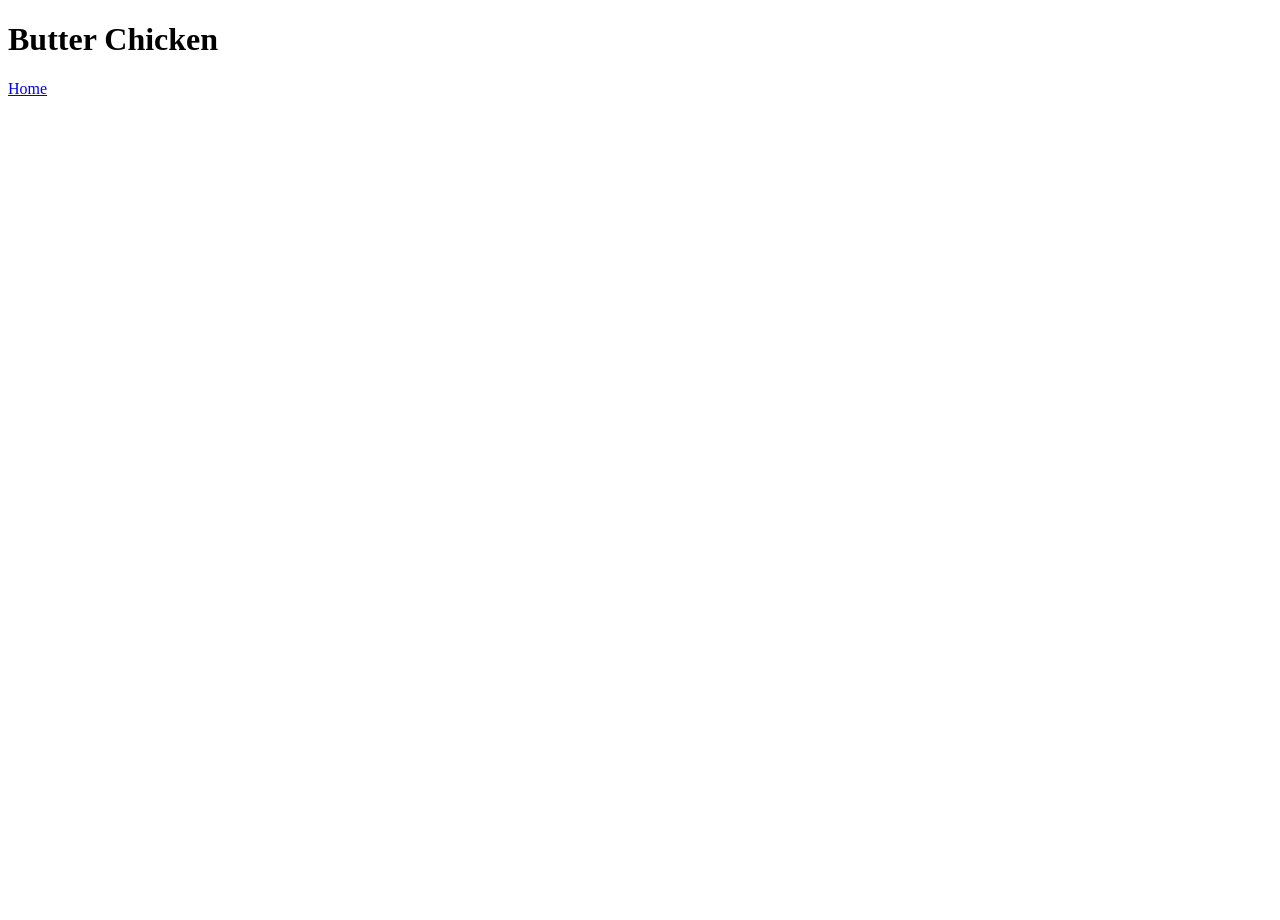
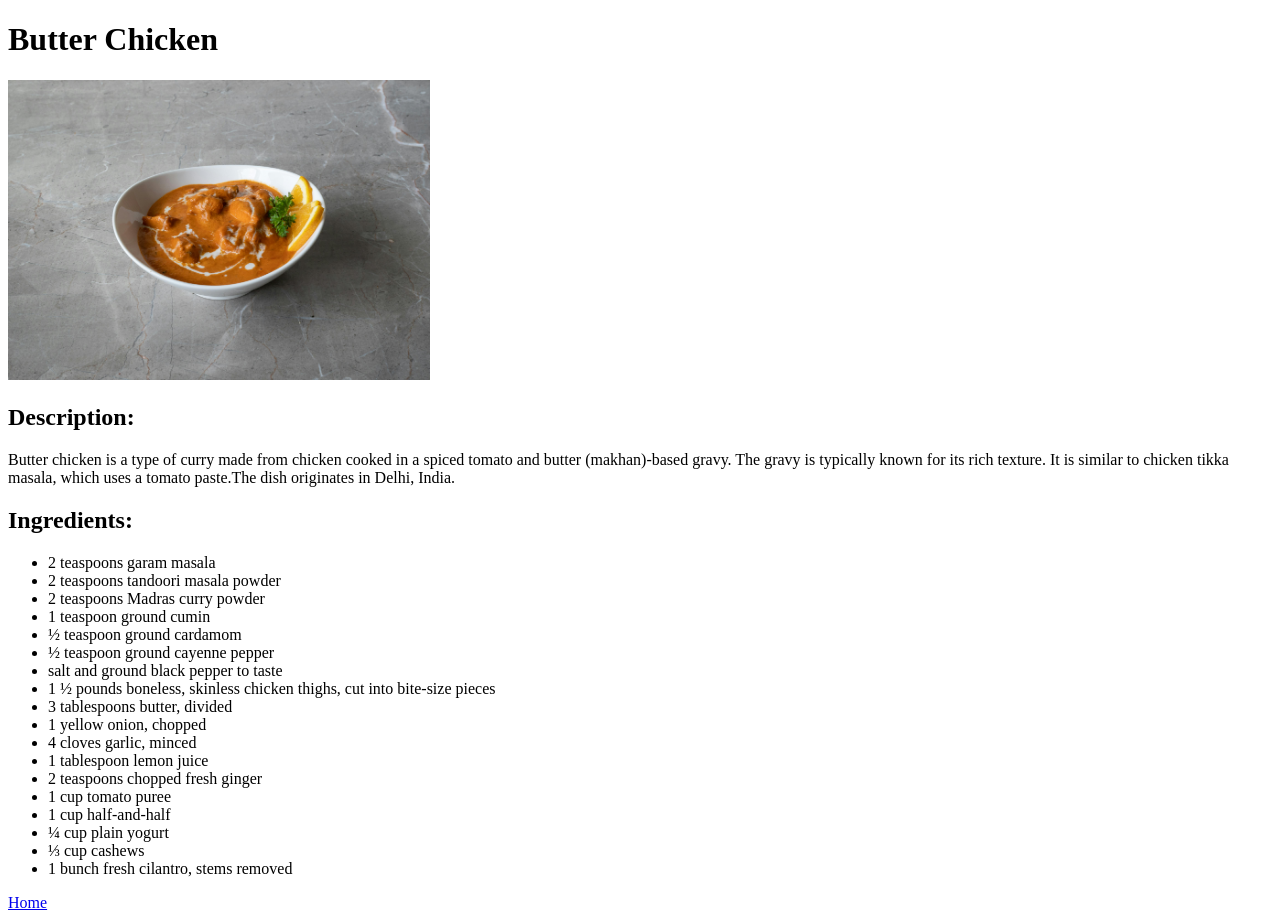
Before and after one commit to adityapraja/odin-recipes, a plain HTML site: page recipes/butter_chicken.html in a window 1280 px wide. Before the commit the page ends 800 px from the top, so only its background shows below. Drawn offline with Linux system fonts and the light colour scheme.

Commit message:
Added Images and few content in one recipe page.
Created a new folder for images. Add description, images and ingredients content in recipe page of butter chicken.

```diff
--- a/recipes/butter_chicken.html
+++ b/recipes/butter_chicken.html
@@ -7,6 +7,35 @@
 </head>
 <body>
     <h1>Butter Chicken</h1>
+    <img src="../images/butter_chicken.jpg" alt="Butter Chicken" height="300">
+    <h2>Description:</h2>
+    <p>Butter chicken is a type of curry made from chicken cooked in a spiced tomato and
+        butter (makhan)-based gravy. The gravy is typically known for its rich texture.
+        It is similar to chicken tikka masala, which uses a tomato paste.The dish
+        originates in Delhi, India.</p>
+
+    <h2>Ingredients:</h2>
+    <ul>
+        <li>2 teaspoons garam masala</li>
+        <li>2 teaspoons tandoori masala powder</li>
+        <li>2 teaspoons Madras curry powder</li>
+        <li>1 teaspoon ground cumin</li>
+        <li>½ teaspoon ground cardamom</li>
+        <li>½ teaspoon ground cayenne pepper</li>
+        <li>salt and ground black pepper to taste</li>
+        <li>1 ½ pounds boneless, skinless chicken thighs, cut into bite-size pieces</li>
+        <li>3 tablespoons butter, divided</li>
+        <li>1 yellow onion, chopped</li>
+        <li>4 cloves garlic, minced</li>
+        <li>1 tablespoon lemon juice</li>
+        <li>2 teaspoons chopped fresh ginger</li>
+        <li>1 cup tomato puree</li>
+        <li>1 cup half-and-half</li>
+        <li>¼ cup plain yogurt</li>
+        <li>⅓ cup cashews</li>
+        <li>1 bunch fresh cilantro, stems removed</li>
+    </ul>
+
 
     <a href="../index.html">Home</a>
 </body>
```
Also changed, not shown: images/butter_chicken.jpg (added).
